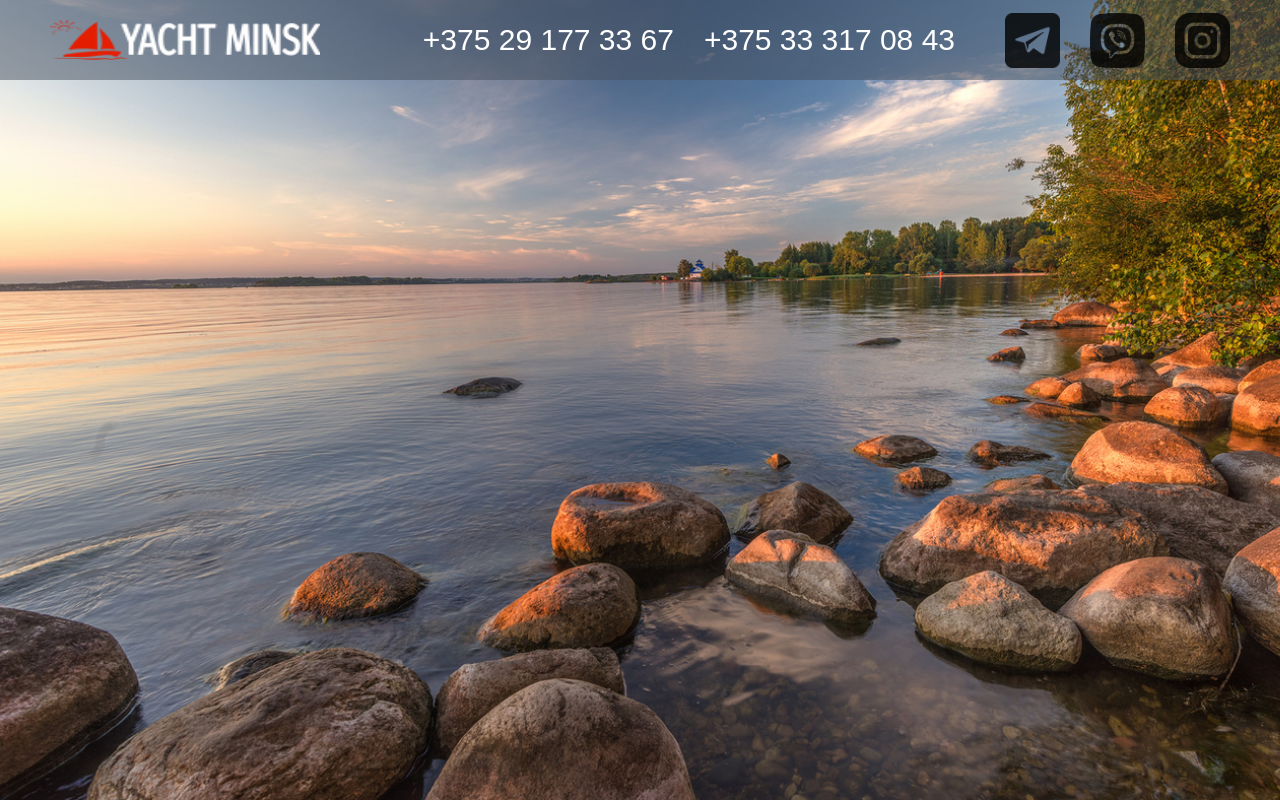
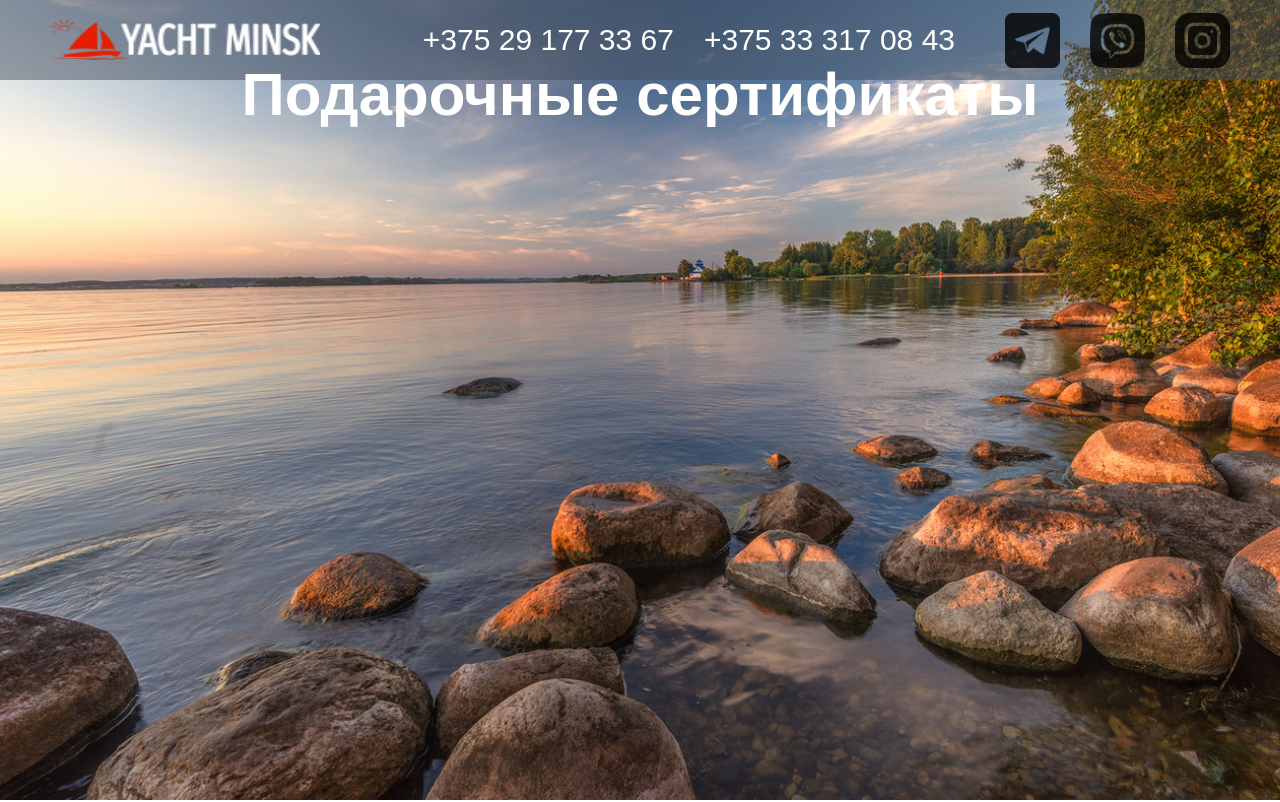
Before and after one commit to minskyacht/yacht, a React (Create React App) app: page / in a window 1280 px wide. Shown: the top 802 px of the page. Built offline with nearby package versions, Linux system fonts and the light colour scheme; a web font is replaced by a local one.

Commit message:
edit header hat component

```diff
--- a/src/HeaderHat/HeaderHat.css
+++ b/src/HeaderHat/HeaderHat.css
@@ -9,8 +9,8 @@
 }
 
 .demo{
-    height:100%;
-    display:flex;align-items:center;
+    /*height:100%;*/
+    /*display:flex;align-items:center;*/
 }
 .demo_item{
     color: white;
--- a/src/HeaderHat/HeaderHat.js
+++ b/src/HeaderHat/HeaderHat.js
@@ -29,15 +29,15 @@ export const HeaderHat=({windowHeight,windowWidth})=>{
             {/*        </h3>*/}
             {/*    ))}*/}
             {/*</Carousel>*/}
-            <Slider {...settings}>
+            <Slider {...settings} style={{minHeight:`${windowHeight}px`,width:`${windowWidth}px`}}>
                     {HEADER_TITLES.map((title, index) => (
-                        <div  className="demo">
+                        <div className="demo">
                         <h3
                             key={index}
                             className="demo_item"
                             style={{minHeight:`${windowHeight}px`,width:`${windowWidth}px`}}
                         >
-                            {title.title}
+                            {title}
                         </h3>
                         </div>
                     ))}
```
